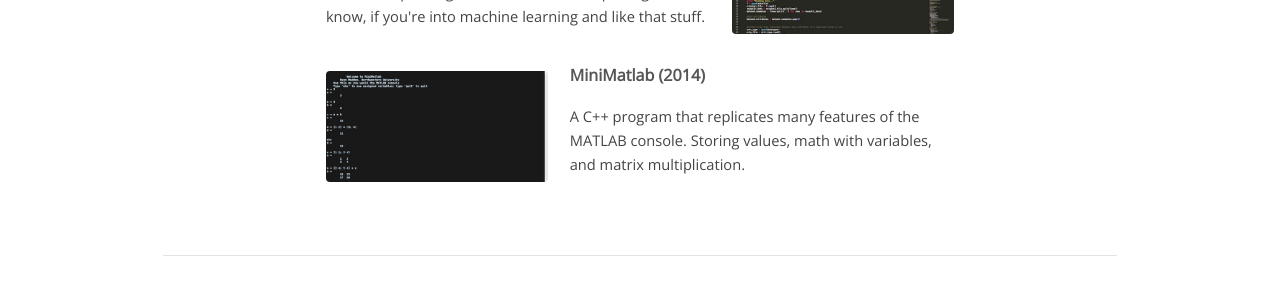
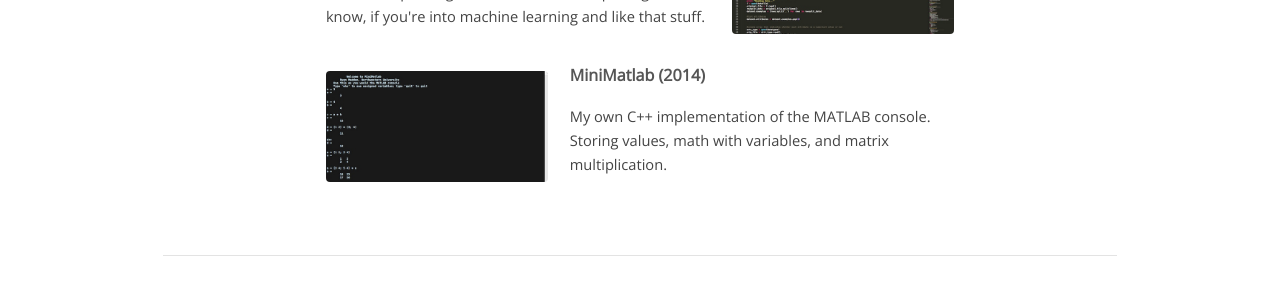
Before and after one commit to ryanmadden/ryanmadden.github.io, a Jekyll site: the page index.html, which Jekyll copies as it is, in a window 1280 px wide and 900 px high, scrolled down 1600 px. Shown: the part 154-454 px from the top of the window. Built offline with Jekyll 4.4.1, drawn with Linux system fonts in a browser that asks for light colours.

Commit message:
Copy edits

```diff
--- a/index.html
+++ b/index.html
@@ -136,7 +136,7 @@
 			</div>
 			<div class="5u$ 6u$(medium) 12u$(small) 12u$(xsmall)">
 				<h4>MiniMatlab (2014)</h4>
-				<p>A C++ program that replicates many features of the MATLAB console. Storing values, math with variables, and matrix multiplication.</p>
+				<p>My own C++ implementation of the MATLAB console. Storing values, math with variables, and matrix multiplication.</p>
 			</div>
 			<div class="-1u(small) 10u$(small) 12u$(xsmall) not-medium not-large not-xlarge">
 				<span class="image fit img-project"><img src="img/matlab.jpg" alt=""></span>
@@ -180,7 +180,7 @@
 				<div class="-4u 4u 12u$(medium)">
 					<ul class="icons align-center">
 						<li><a href="https://github.com/ryanmadden" target="_blank" class="icon fa-github"><span class="label">Github</span></a></li>
-						<li><a href="www.linkedin.com/in/maddenryan" target="_blank" class="icon fa-linkedin"><span class="label">Dribbble</span></a></li>
+						<li><a href="http://www.linkedin.com/in/maddenryan" target="_blank" class="icon fa-linkedin"><span class="label">Dribbble</span></a></li>
 						<li><a href="https://vimeo.com/ryanmadden" target="_blank" class="icon fa-vimeo-square"><span class="label">Tumblr</span></a></li>
 						<li><a href="https://twitter.com/ryanmddn" target="_blank" class="icon fa-twitter"><span class="label">Twitter</span></a></li>
 						<li><a href="https://instagram.com/ryanmddn/" target="_blank" class="icon fa-instagram"><span class="label">Facebook</span></a></li>
```
